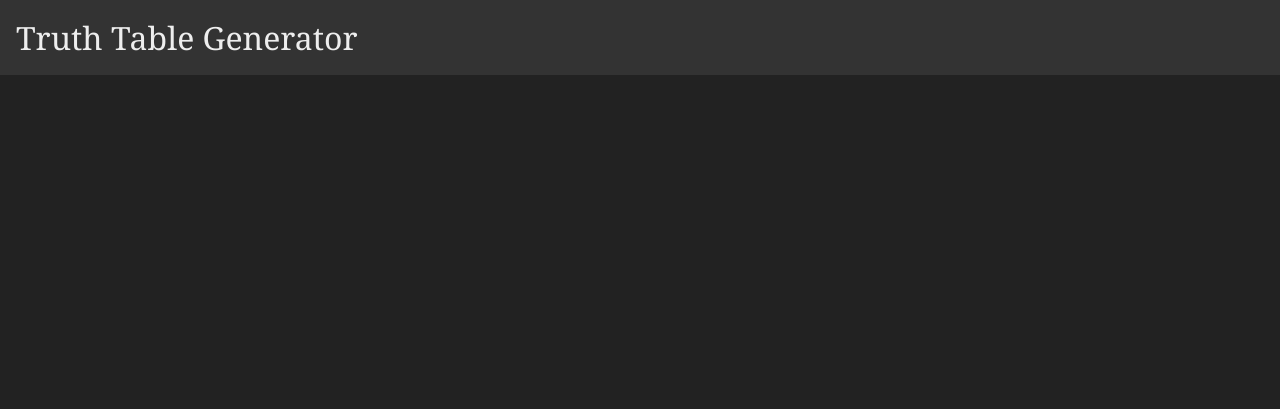
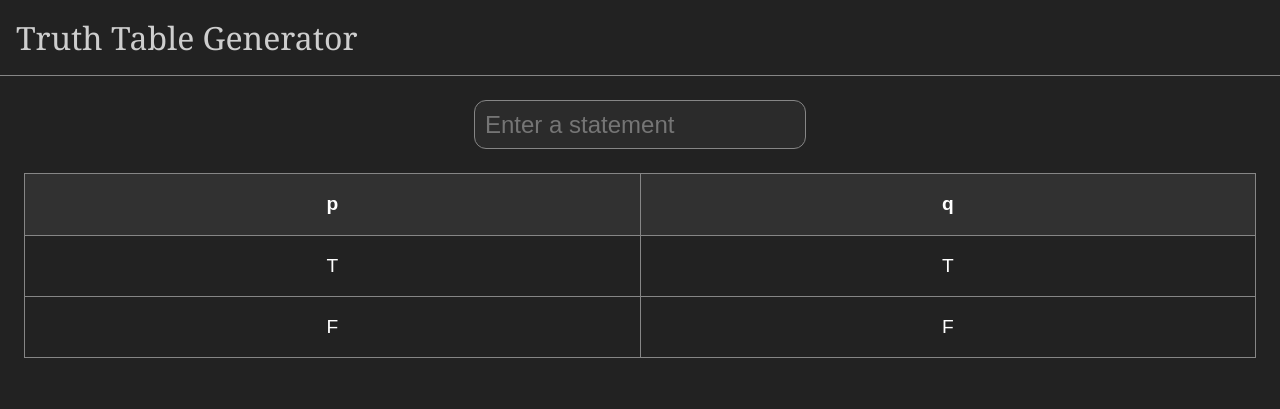
Before and after one commit to mrk-lwrnc/truth-table-generator, a plain HTML site: page index.html in a window 1280 px wide. Drawn offline with Linux system fonts and the light colour scheme.

Commit message:
added input text field & output table

```diff
--- a/index.html
+++ b/index.html
@@ -10,6 +10,25 @@
 
 <body>
     <div class="heading">Truth Table Generator</div>
+    <div class="content">
+        <input type="text" class="input-text-field" placeholder="Enter a statement">
+        <div class="table-overflow-container">
+            <table class="output-table">
+                <tr>
+                    <th>p</th>
+                    <th>q</th>
+                </tr>
+                <tr>
+                    <td>T</td>
+                    <td>T</td>
+                </tr>
+                <tr>
+                    <td>F</td>
+                    <td>F</td>
+                </tr>
+            </table>
+        </div>
+    </div>
     <script src="./scripts/main.js"></script>
 </body>
 
--- a/styles/main.css
+++ b/styles/main.css
@@ -6,8 +6,56 @@ body {
 
 .heading {
     padding: 0.5em;
-    background-color: #333;
-    color: #eee;
+    border-bottom: 1px solid #868686;
+    color: rgb(206, 206, 206);
     font-family: Georgia, 'Times New Roman', Times, serif;
     font-size: 2em;
 }
+
+.content {
+    padding: 1.5em;
+    display: flex;
+    flex-flow: column nowrap;
+    align-items: center;
+}
+
+.input-text-field {
+    padding: 0.4em;
+    color: #c5c5c5;
+    background-color: #2b2b2b;
+    border: 1px solid #868686;
+    border-radius: 0.5em;
+    font-family: sans-serif;
+    font-size: 1.5em;
+}
+
+.input-text-field:focus {
+    color: white;
+    background-color: #353535;
+    outline: none;
+}
+
+.table-overflow-container {
+    width: 100%;
+    margin: 1.5em;
+    overflow-x: auto;
+}
+
+.output-table {
+    width: 100%;
+    color: white;
+    font-family: sans-serif;
+    font-size: 1.2em;
+    border-collapse: collapse;
+    text-align: center;
+}
+
+.output-table th {
+    background-color: #313131;
+}
+
+.output-table th,
+.output-table td {
+    padding: 1em;
+    border: 1px solid #868686;
+}
```
